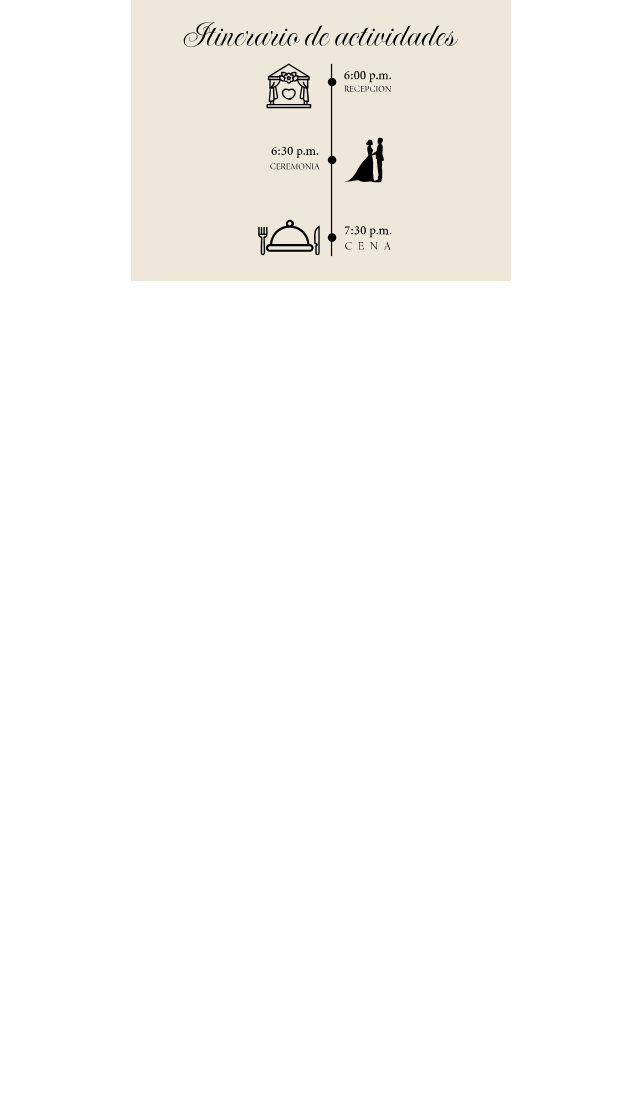
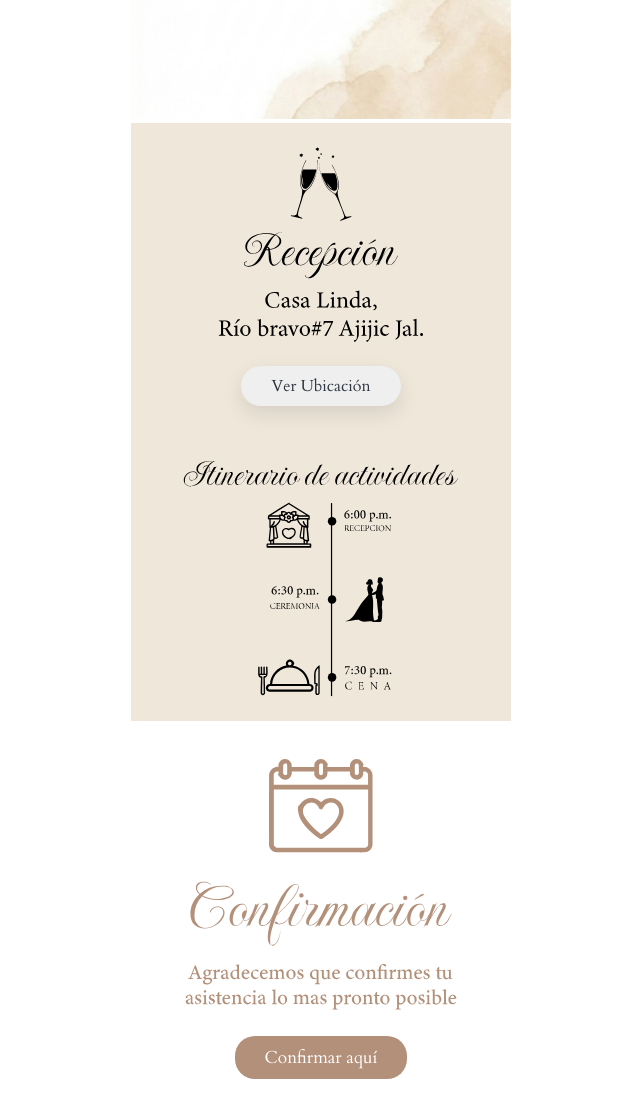
Before and after one commit to dha0191/animacion, a plain HTML site: page index.html in a window 1280 px wide. Shown: the part 2694-3793 px from the top of the page, without its empty margins (319-959 px from the left). Before the commit the page ends 2975 px from the top, so only its background shows below. Drawn offline with Linux system fonts and the light colour scheme; a web font is replaced by a local one.

Commit message:
version1.4

```diff
--- a/index.html
+++ b/index.html
@@ -114,9 +114,12 @@
 </div>
     </section>
 
+    <section class="vestir">
+        <img src="img/vestimenta@300x.png" alt="">
+    </section>
+
     <Section class="infosection">
         <div class="info-container">
-            <img class="imgformal" src="img/FORMAL.svg" alt="">
 
             <div class="copa">
                 <img class="imgrecep" src="img/RECEPCION.svg" alt="">
@@ -129,6 +132,15 @@
         </div>
     </Section>
 
+    <section class="asistir">
+        <div class="asistir-contain">
+            <img src="img/asistir.svg" alt="">
+            <button class="btn-asistir">
+                <a class="enlace-asistir" href="https://wa.me/523325897381?text=Hola,%20con%20gusto%20asistire" target="_blank" >Confirmar aquí</a>
+            </button>
+        </div>
+    </section>
+
 
     <script src="app.js"></script>
 </body>
--- a/style.css
+++ b/style.css
@@ -434,3 +434,26 @@ border-radius: 50px
 .actividades{
     width: 280px;
 }
+
+.asistir-contain{
+    margin: 20px auto;
+
+    display: flex;
+    flex-direction: column;
+    align-items: center;
+}
+
+.btn-asistir{
+    margin-top: 10px;
+    padding: 10px 30px;
+    background-color: #b3907a;
+    border: none;
+    border-radius: 20px;
+}
+
+.enlace-asistir{
+    color: white;
+    font-size: 1.3em;
+    font-family: "Cardo", serif;
+    text-decoration: none;
+}
```
Also changed, not shown: img/FORMAL.svg (deleted), img/asistir.svg (added), img/vestimenta@300x.png (added).
